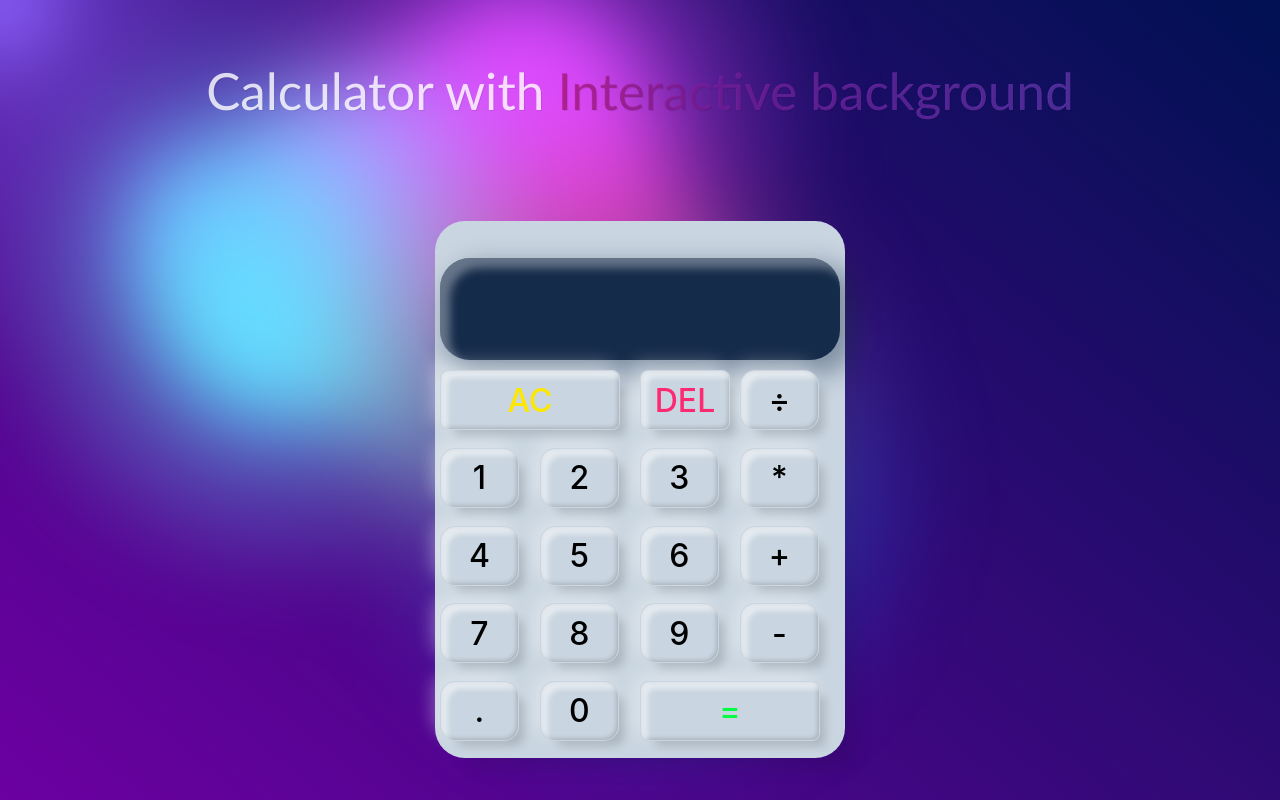
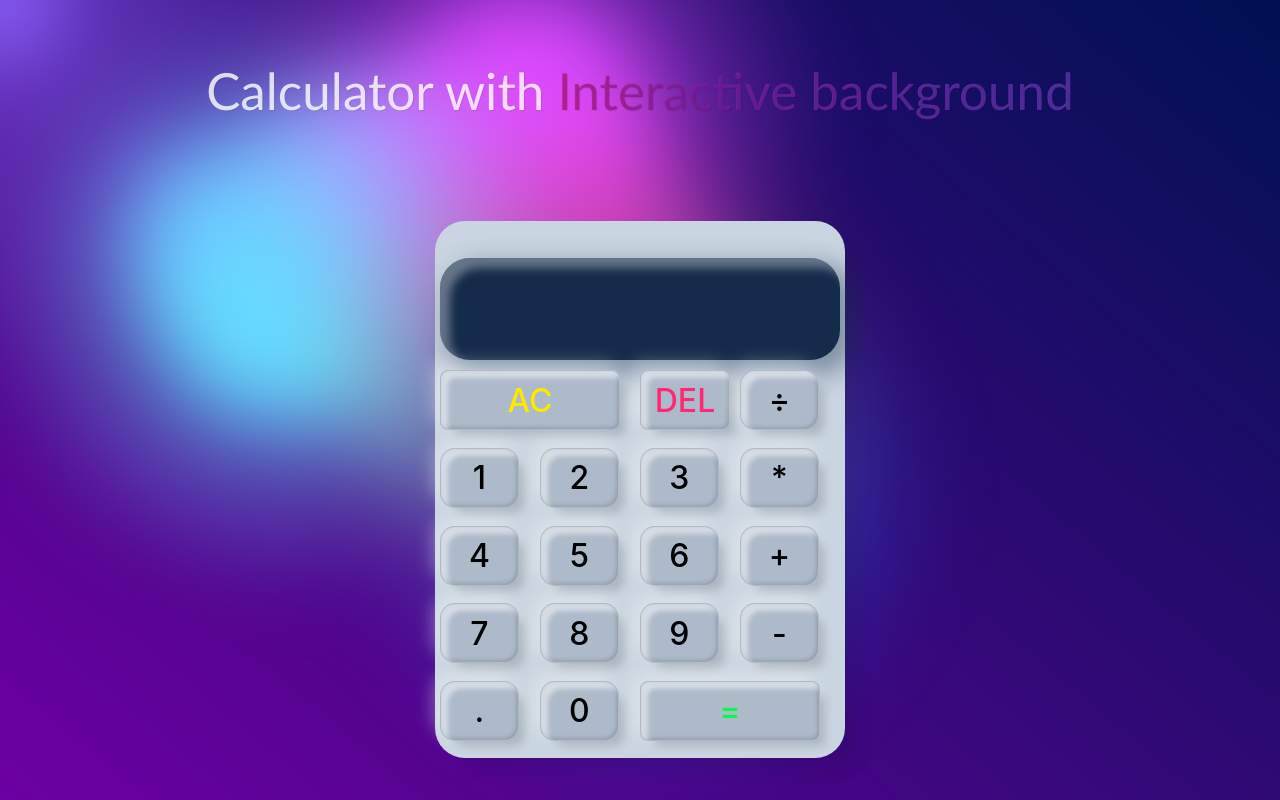
Before and after one commit to katleschris/Count, a React (Vite) app: page / in a window 1280 px wide. Built offline with nearby package versions, Linux system fonts and the light colour scheme; a web font is replaced by a local one.

Commit message:
Added text-glow hover effect

```diff
--- a/src/Calculator.css
+++ b/src/Calculator.css
@@ -5,7 +5,6 @@
 
 .calculator {
   padding: 5px 5px 0px 5px !important;
-  /* border: 1px solid navy; */
   border-radius: 30px;
   box-shadow: 20px 20px 20px -10px rgba(0, 0, 0, 0.1);
   background: #c9d5e0;
@@ -27,14 +26,13 @@
 .calculator-grid > button {
   cursor: pointer;
   font-size: 2rem;
-  /* border: 1px solid navy; */
   outline: none;
-  background: #c9d5e0;
+  background: #acbaca;
 }
 
 .calculator-grid > button:hover,
 .calculator-grid > button:focus {
-  background-color: lightseagreen;
+  background-color: #acbaca ;
 }
 
 .span-two {
@@ -61,7 +59,7 @@
   display: flex;
   justify-content: center;
   align-items: center;
-  background: #c9d5e0;
+  background: #acbaca;
   border-radius: "15px";
   box-shadow: 10px 10px 10px -5px rgba(0, 0, 0, 0.15),
    inset 7px 7px 5px rgba(255, 255, 255, 0.5),
--- a/src/DigitButton.jsx
+++ b/src/DigitButton.jsx
@@ -8,7 +8,7 @@ export default function DigitButton({ dispatch, digit }) {
     display: "flex",
     justifyContent: "center",
     alignItems: "center",
-    background: "#c9d5e0",
+    background: "#acbaca",
     borderRadius: "15px",
     boxShadow: "10px 10px 10px -5px rgba(0, 0, 0, 0.15),inset 7px 7px 5px rgba(255, 255, 255, 0.5), -7px -7px 18px rgba(255, 255, 255, 0.35), inset -1px -1px 5px rgba(0,0,0,0.2)"
   };
--- a/src/OperationButton.jsx
+++ b/src/OperationButton.jsx
@@ -8,7 +8,7 @@ export default function OperationButton({ dispatch, operation }) {
     display: "flex",
     justifyContent: "center",
     alignItems: "center",
-    background: "#c9d5e0",
+    background: "#acbaca",
     borderRadius: "15px",
     boxShadow: "10px 10px 10px -5px rgba(0, 0, 0, 0.15),inset 7px 7px 5px rgba(255, 255, 255, 0.5), -7px -7px 18px rgba(255, 255, 255, 0.35), inset -1px -1px 5px rgba(0,0,0,0.2)"
   };
--- a/src/index.css
+++ b/src/index.css
@@ -48,7 +48,12 @@ button {
   transition: border-color 0.25s;
 }
 button:hover {
-  border-color: #646cff;
+  color: #fff;
+  text-shadow: 0 0 10px #fff,
+                0 0 20px #fff,
+                0 0 40px #fff,
+                0 0 80px #fff,
+                0 0 120px #fff;
 }
 button:focus,
 button:focus-visible {
```
